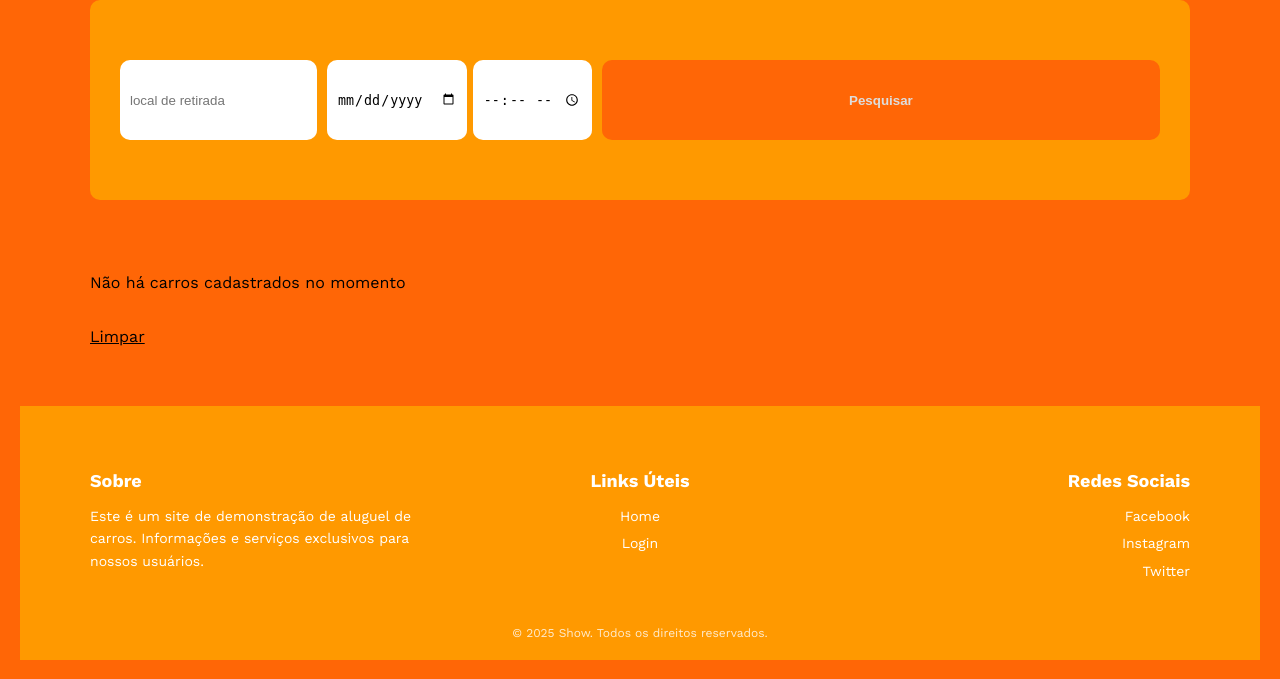
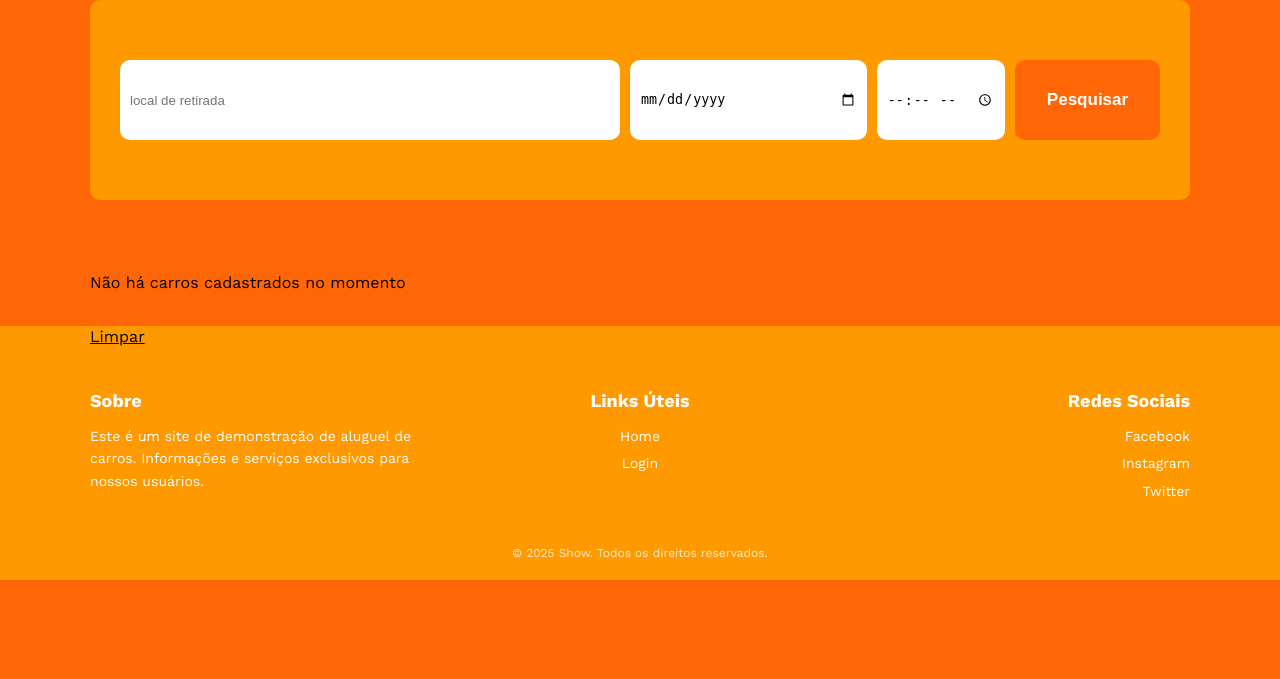
Before and after one commit to gabrielokimura/Projeto_Agostinho_2025, a Flask app: page / in a window 1280 px wide. Shown: the part 121-800 px from the top of the page. Run offline with Flask 3, Linux system fonts and the light colour scheme.

Commit message:
ajustes pagina inicial

```diff
--- a/projeto_agostinhov1.1/static/estilo.css
+++ b/projeto_agostinhov1.1/static/estilo.css
@@ -182,7 +182,7 @@ button[type="submit"] {
 .formulario_pesquisa{
   display:flex;
   gap: 10px;
-  flex-wrap: wrap;
+  width: 100%;
   align-items: center;
 }
 
@@ -201,16 +201,30 @@ button[type="submit"] {
   gap: 10px;            /* opcional para espaçar inputs dentro dos grupos */
 }
 
-.input_local{
+.local_retirada {
+    flex: 4;
 }
 
-.input_data{
+.input_local {
+  width:100%;
 }
 
-.input_hora{
+.data {
+    flex: 3; /* Pega um espaço médio (menor que o local, maior que o botão) */
+    display: flex; /* Torna essa div um container flex também */
+    gap: 10px;
 }
 
+/* Dentro da div .data, definimos os tamanhos da Data vs Hora */
+.input_data {
+    flex: 2; /* Data ocupa 2/3 do espaço desse grupo */
+    width: 100%;
+}
 
+.input_hora {
+    flex: 1; /* Hora ocupa 1/3 do espaço (menor) */
+    width: 100%;
+}
 
 .formulario_pesquisa button{
   height: 80px;
@@ -220,7 +234,8 @@ button[type="submit"] {
   border-radius: 10px;
   border:none;
   background-color: #ff6606;
-  color: #ddd;
+  font-size: 17px;
+  color: #ffffff;
 }
 
 footer {
@@ -229,6 +244,7 @@ footer {
   padding: 40px 20px 20px 20px;
   margin-top: 60px;
   font-family: "Work Sans", sans-serif;
+  margin: -20px;
 }
 
 .footer_container {
```
